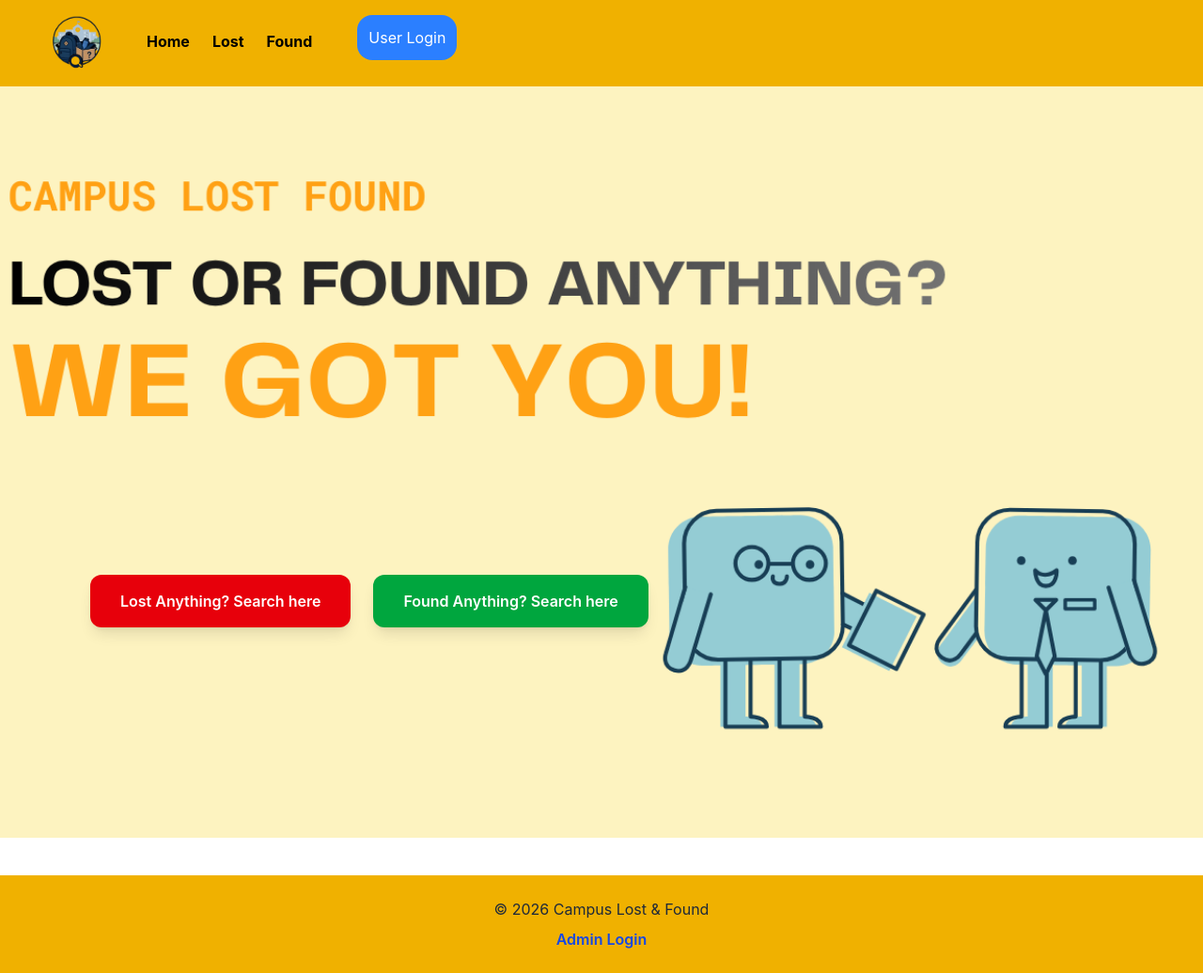
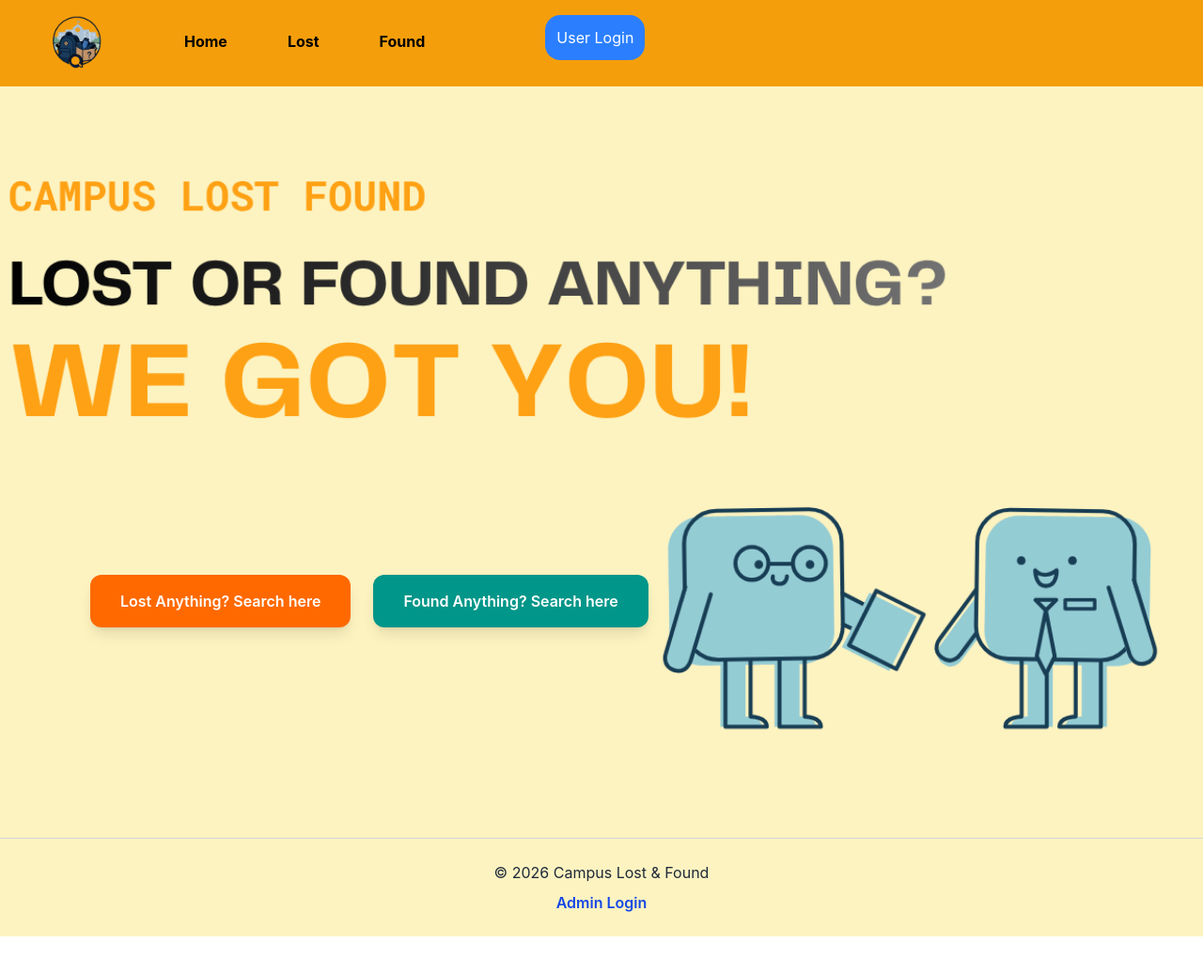
Before and after one commit to pavansajeev/CAMPUS-LOST-FOUND, a React app in the folder frontend/: page / in a window 1280 px wide. Shown: the whole page at 94% size. After the commit the page ends 997 px from the top, so only its background shows below. Built offline with nearby package versions, Linux system fonts and the light colour scheme; the HTML template or start-up script is replaced by a standard one.

Commit message:
small chnages

```diff
--- a/frontend/src/App.jsx
+++ b/frontend/src/App.jsx
@@ -48,9 +48,9 @@ const hidenavbar=location.pathname==='/Admindash'
             }:{}
         }>
             {!hidenavbar&&(
-                <nav className='bg-yellow-500 shadow-lg text-black flex-row  '>
+                <nav className='bg-[#F59E0B] shadow-lg text-black flex-row '>
                     <div className='max-w-7xl mx-auto px-4 sm:px-6 lg:px-8'>
-                        <ul className='flex space-x-6 py-4'>
+                        <ul className='flex gap-10 space-x-6 py-4 '>
                             <li className="w-25 h-15">
 
                                 <img src={logo} alt="LOGO" />
--- a/frontend/src/components/Footer.jsx
+++ b/frontend/src/components/Footer.jsx
@@ -3,7 +3,7 @@ import { Link } from "react-router-dom";
 
 const Footer = () => {
     return (
-        <footer className="bg-yellow-500 text-center py-6 mt-10">
+        <footer className="bg-[#fdf3c0] text-center py-6 border-t border-gray-300 mt-auto">
 
             <p className="text-gray-800">
                 © {new Date().getFullYear()} Campus Lost & Found
--- a/frontend/src/components/Home.jsx
+++ b/frontend/src/components/Home.jsx
@@ -19,14 +19,14 @@ const Home = () => {
 
                 <button
                     onClick={() => navigate("/found")}
-                    className="bg-red-600 hover:bg-red-700 text-white font-semibold px-8 py-4 rounded-xl shadow-lg transition"
+                    className="bg-orange-500 hover:bg-orange-800 text-white font-semibold px-8 py-4 rounded-xl shadow-lg transition"
                 >
                     Lost Anything? Search here
                 </button>
 
                 <button
                     onClick={() => navigate("/lost")}
-                    className="bg-green-600 hover:bg-green-700 text-white font-semibold px-8 py-4 rounded-xl shadow-lg transition"
+                    className="bg-teal-600 hover:bg-teal-900 text-white font-semibold px-8 py-4 rounded-xl shadow-lg transition"
                 >
                     Found Anything? Search here
                 </button>
--- a/frontend/src/components/Item.jsx
+++ b/frontend/src/components/Item.jsx
@@ -37,7 +37,7 @@ export const Item = ({id,title,description,location,verifyquestion,isAdmin,date,
 
     <button
         onClick={() => navigate('/login')}
-        className="mt-4 w-full bg-blue-600 text-white py-2 rounded-lg hover:bg-blue-700"
+        className="mt-4 w-full bg-orange-500 text-white py-2 rounded-lg hover:bg-orange-600"
     >
         Login to Request Claim
     </button>
--- a/frontend/src/components/Product.jsx
+++ b/frontend/src/components/Product.jsx
@@ -19,11 +19,11 @@ export const Product = ({id,title,description,location,date,image,isAdmin,onDele
             {!isAdmin &&(
               <div>
                 {user?(
-              <button className="w-full bg-blue-600 text-white py-2 rounded-lg hover:bg-blue-700 mt-5" onClick={() => navigate(`/report-found/${id}`)}>
+              <button className="w-full bg-orange-500 text-white py-2 rounded-lg hover:bg-orange-600 mt-5" onClick={() => navigate(`/report-found/${id}`)}>
                 Report Found
               </button>
               ):(
-                <button className="w-full bg-blue-600 text-white py-2 rounded-lg hover:bg-blue-700 mt-5" onClick={()=>navigate('/login')}>
+                <button className="w-full bg-orange-500 text-white py-2 rounded-lg hover:bg-orange-600 mt-5" onClick={()=>navigate('/login')}>
                 Login to report found
               </button>
               )}
```
Also changed, not shown: frontend/assets/new.png (added).
